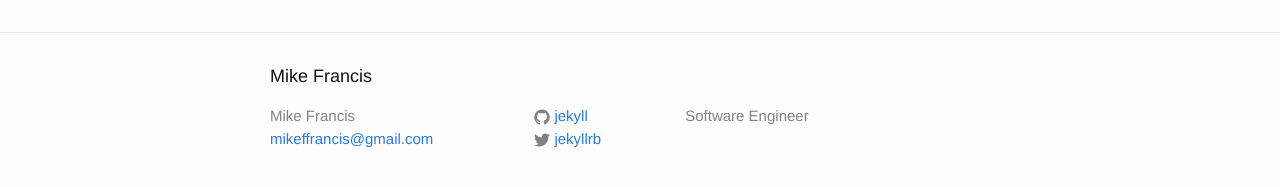
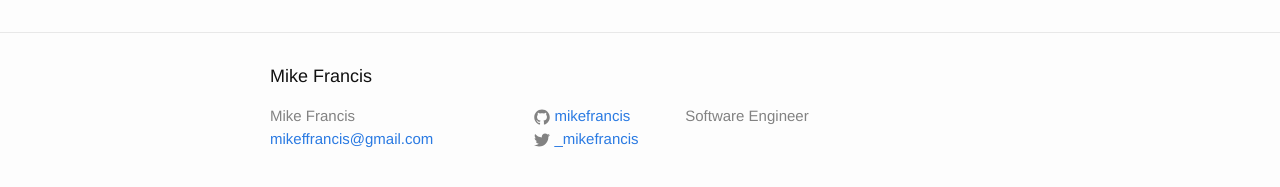
Before and after one commit to mikefrancis/mikefrancis.dev, a Jekyll site: the page built from about.md, in a window 1280 px wide. Shown: the part 318-505 px from the top of the page. Built offline with Jekyll 4.4.1, drawn with Linux system fonts in a browser that asks for light colours.

Commit message:
More config

```diff
--- a/_config.yml
+++ b/_config.yml
@@ -5,8 +5,8 @@ description: > # this means to ignore newlines until "baseurl:"
   Software Engineer
 baseurl: "" # the subpath of your site, e.g. /blog/
 url: "https://mikefrancis.me" # the base hostname & protocol for your site
-twitter_username: jekyllrb
-github_username:  jekyll
+twitter_username: _mikefrancis
+github_username:  mikefrancis
 
 # Build settings
 markdown: kramdown
```
